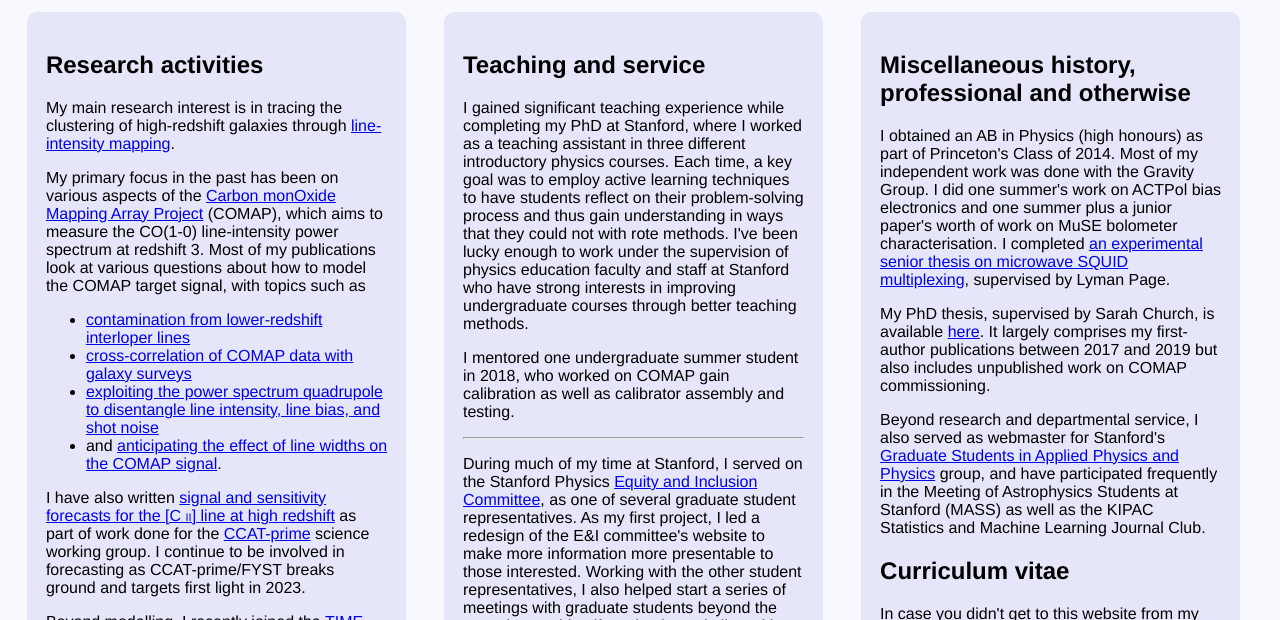
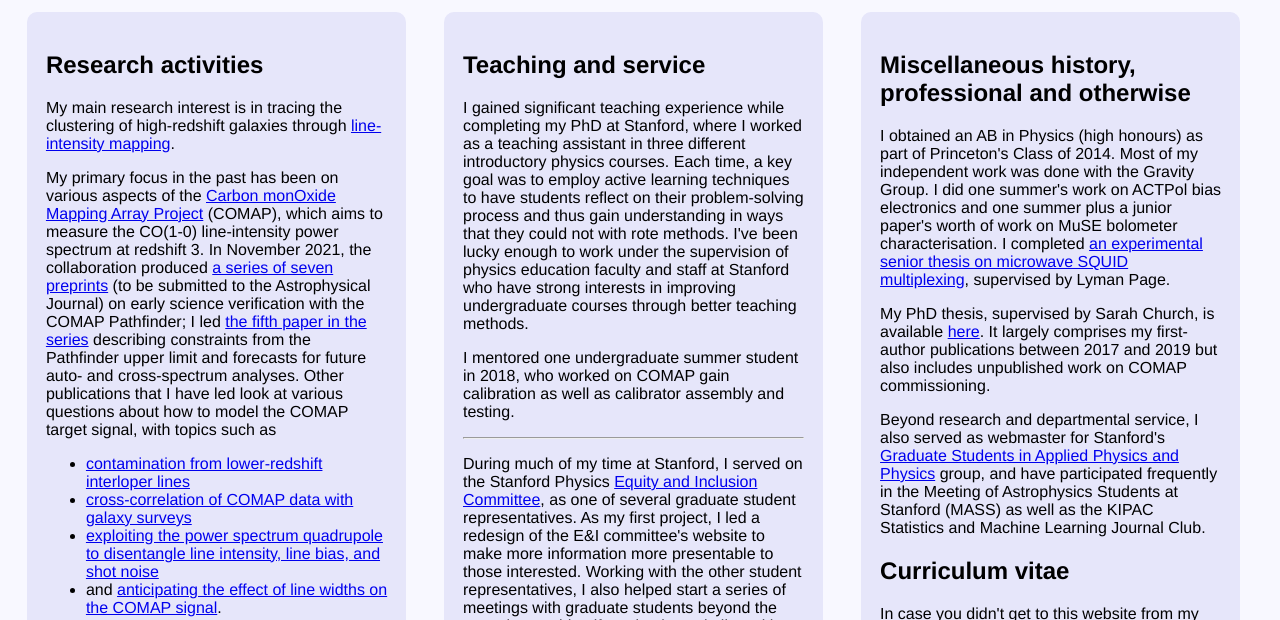
Before and after one commit to dongwooc/dongwooc.github.io, a plain HTML site: page index.html in a window 1280 px wide. Shown: the part 168-788 px from the top of the page. Drawn offline with Linux system fonts and the light colour scheme.

Commit message:
COMAP ES update

```diff
--- a/index.html
+++ b/index.html
@@ -12,7 +12,9 @@
 <div class="columnoid">
 <h2>Research activities</h2>
 <p>My main research interest is in tracing the clustering of high-redshift galaxies through <a href="https://arxiv.org/abs/1903.04496">line-intensity mapping</a>.</p>
-<p>My primary focus in the past has been on various aspects of the <a href="http://comap.caltech.edu">Carbon monOxide Mapping Array Project</a> (COMAP), which aims to measure the CO(1-0) line-intensity power spectrum at redshift 3. Most of my publications look at various questions about how to model the COMAP target signal, with topics such as
+<p>My primary focus in the past has been on various aspects of the <a href="http://comap.caltech.edu">Carbon monOxide Mapping Array Project</a> (COMAP), which aims to measure the CO(1-0) line-intensity power spectrum at redshift 3. In November 2021, the collaboration produced <a href="https://ui.adsabs.harvard.edu/search/q=title%3A%22COMAP%20Early%20Science%22&sort=date%20asc%2C%20bibcode%20asc">a series of seven preprints</a> (to be submitted to the Astrophysical Journal) on early science verification with the COMAP Pathfinder; I led <a href="https://arxiv.org/abs/2111.05931">the fifth paper in the series</a> describing constraints from the Pathfinder upper limit and forecasts for future auto- and cross-spectrum analyses.
+
+Other publications that I have led look at various questions about how to model the COMAP target signal, with topics such as
 <ul>
 <li><a href="https://arxiv.org/abs/1706.03005">contamination from lower-redshift interloper lines</a></li>
 <li><a href="https://arxiv.org/abs/1809.04550">cross-correlation of COMAP data with galaxy surveys</a></li>
```
Also changed, not shown: 1 other file.
